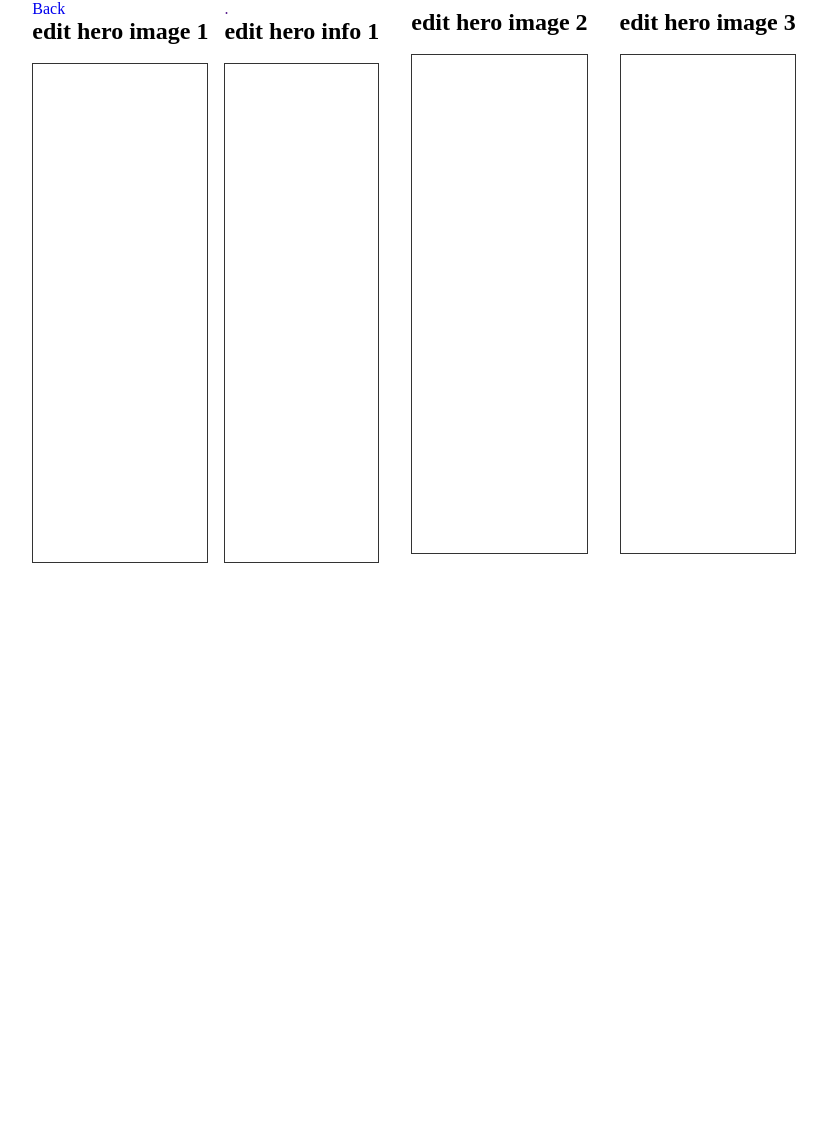
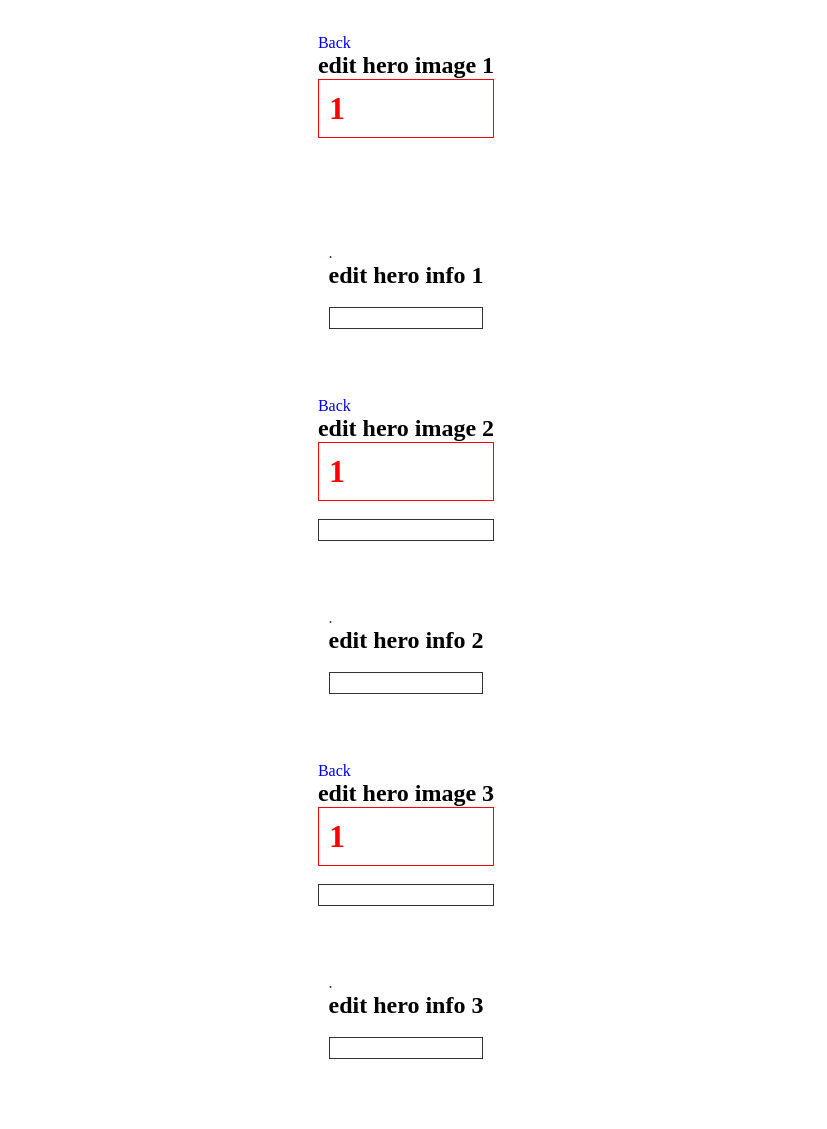
Before and after one commit to VergilKellley/your-restaurant, a PHP site: page /your-restaurant/edit_hero_info.php in a window 1280 px wide. Shown: the whole page, without its empty margins (234-1061 px from the left). Before the commit the page ends 563 px from the top, so only its background shows below. Run offline with PHP 8.4, Linux system fonts and the light colour scheme; the visitor is signed in with stand-in values (Sample User, id 1); data that the repository does not hold is empty; a stand-in replaces the project's code that opens the database connection.

Commit message:
added php variables

```diff
--- a/edit_hero_info.php
+++ b/edit_hero_info.php
@@ -1,11 +1,11 @@
 <?php
 session_start();
 require "backend/db.php";
-// if (!isset($_SESSION["useruid"])) {
+if (!isset($_SESSION["user_id"])) {
 
-//     hero("Location: index.php");
-// }
-require "backend/db.php";
+    header("Location: index");
+}
+
 ?>
 <!DOCTYPE html>
 <html lang="en">
@@ -109,16 +109,23 @@ require "backend/db.php";
 
 <body>
     <section id='hero-edits' class="stylist_info_1_container;"
-        style="display:flex; justify-content:center; place-items:center; margin: 0 auto; gap:1rem; flex-wrap:wrap">
+        style="display:flex; flex-direction:column; justify-content:center; place-items:center; margin: 0 auto; gap:1rem; flex-wrap:wrap">
         <br>
         <div class='mobile-edit-photos' style='max-width:500px'>
-            <div>
+            <div id="hero-img-1">
                 <a href="index.php">Back</a>
                 <h2>edit hero image 1</h2>
+                <?php
+                    if(isset($_SESSION['empty_image_1'])) {
+                        echo "<div style='border:1px solid red; padding:10px'>
+                                <p style='color:red;font-weight:bold; font-size:2rem';>" . $_SESSION['empty_image_1'] . "</p>";
+                        unset ($_SESSION['empty_image_1']);
+                    }
+                ?>
             </div>
             <br>
             <div
-                style=" display: flex; flex-direction:column; align-items:center; gap:1rem; height: 500px; overflow-y:scroll; border:1px solid #333; padding: 10px">
+                style=" display: flex; flex-direction:column; align-items:center; gap:1rem; padding: 10px">
 
                 <?php
                     $hero_info_1_query = "SELECT * FROM hero_img_1";
@@ -163,19 +170,18 @@ require "backend/db.php";
                 </div>
             </div>
         </div>
-        <!-- </div>
-        </div> -->
 
-
+        <br>
+        <br>
         <!-- HERO INFO 1 -->
         <div class='mobile-edit-photos' style='max-width:500px'>
-            <div>
+            <div id="hero-info-1">
                 <a href="">.</a>
                 <h2>edit hero info 1</h2>
             </div>
             <br>
             <div
-                style=" display: flex; flex-direction:column; align-items:center; gap:1rem; height: 500px; overflow-y:scroll; border:1px solid #333; padding: 10px">
+                style=" display: flex; flex-direction:column; align-items:center; gap:1rem; border:1px solid #333; padding: 10px">
 
                 <?php
                     $hero_info_1_query = "SELECT * FROM hero_info_1";
@@ -183,7 +189,7 @@ require "backend/db.php";
                     ?>
                 <?php while ($hero_info_1 = mysqli_fetch_assoc($hero_info_1_result)) : ?>
                 <div class='nth-child-bkgd-color'
-                    style='border:1px solid #333; padding:10px; line-height: 1.5; max-width:100%'>
+                    style='padding:10px; line-height: 1.5; max-width:100%'>
                     <input type="hidden" name="id" value="<?= $hero_info_1['id'] ?>">
                     <?php
                             GLOBAL $hero_id;
@@ -237,24 +243,32 @@ require "backend/db.php";
         </div>
         </div>
 
+        <br>
+        <br>
 
-
-        <br>
         <div class='mobile-edit-photos' style='max-width:500px'>
-            <div>
+            <div id="hero-img-2">
+                <a href="index.php">Back</a>
                 <h2>edit hero image 2</h2>
+                <?php
+                    if(isset($_SESSION['empty_image_2'])) {
+                        echo "<div style='border:1px solid red; padding:10px'>
+                                <p style='color:red;font-weight:bold; font-size:2rem';>" . $_SESSION['empty_image_2'] . "</p>";
+                        unset ($_SESSION['empty_image_2']);
+                    }
+                ?>
             </div>
             <br>
             <div
-                style=" display: flex; flex-direction:column; align-items:center; gap:1rem; height: 500px; overflow-y:scroll; border:1px solid #333; padding: 10px">
+                style=" display: flex; flex-direction:column; align-items:center; gap:1rem;border:1px solid #333; padding: 10px">
 
                 <?php
-                    $hero_info_2_query = "SELECT * FROM hero_info_2";
+                    $hero_info_2_query = "SELECT * FROM hero_img_2";
                     $hero_info_2_result = mysqli_query($conn, $hero_info_2_query);
                     ?>
                 <?php while ($hero_info_2 = mysqli_fetch_assoc($hero_info_2_result)) : ?>
                 <div class='nth-child-bkgd-color'
-                    style='border:1px solid #333; padding:10px; line-height: 1.5; max-width:100%'>
+                    style=' padding:10px; line-height: 1.5; max-width:100%'>
                     <input type="hidden" name="id" value="<?= $hero_info_2['id'] ?>">
                     <?php
                             GLOBAL $hero_id;
@@ -263,13 +277,13 @@ require "backend/db.php";
 
                     <br>
 
-                    <!-- HERO IMAGES -->
+                    <!-- HERO IMAGE 2 -->
 
                     <p style="max-width:100vw">
                         <span style="display:flex; flex-direction:column; align-items:center; font-weight:bold">hero
                             image:
                             <img style='width:100%' src='assets/images/<?= $hero_info_2['hero_img_2'] ?>'
-                                alt="<?= $hero_info_2['hero_img_desc_2']; ?>">
+                                value='<?= $hero_img_2; ?>' alt="<?= $hero_info_2['hero_img_desc_2']; ?>">
                         </span>
                     </p>
                     <p style="max-width:100vw">
@@ -277,12 +291,57 @@ require "backend/db.php";
                             <?= $hero_info_2['hero_img_desc_2']; ?></span>
                     </p>
                     <br>
+
+                    <br>
+                    <?php
+
+                        echo "
+                        <div style='display:flex; justify-content:center; align-items:center; margin-bottom:20px'>
+                        <p><a class='btn btn-edit' href='backend/update_hero_image_2.php?id=" . $hero_info_2['id'] . "'>Edit</a></p>
+                         </div>
+                        </div>";
+                        ?>
+                    <?php endwhile ?>
+                </div>
+            </div>
+        </div>
+
+
+        <br>
+        <br>
+
+        <!-- HERO INFO 2 -->
+<div class='mobile-edit-photos' style='max-width:500px'>
+            <div id="hero-info-2">
+                <a href="">.</a>
+                <h2>edit hero info 2</h2>
+            </div>
+            <br>
+            <div
+                style=" display: flex; flex-direction:column; align-items:center; gap:1rem; border:1px solid #333; padding: 10px">
+
+                <?php
+                    $hero_info_2_query = "SELECT * FROM hero_info_2";
+                    $hero_info_2_result = mysqli_query($conn, $hero_info_2_query);
+                    ?>
+                <?php while ($hero_info_2 = mysqli_fetch_assoc($hero_info_2_result)) : ?>
+                <div class='nth-child-bkgd-color'
+                    style=' padding:10px; line-height: 1.5; max-width:100%'>
+                    <input type="hidden" name="id" value="<?= $hero_info_2['id'] ?>">
+                    <?php
+                            GLOBAL $hero_id;
+                            $hero_id = $hero_info_2['id'];
+                            ?>
+
+                    <br>
+
+                    <br>
                     <p style="max-width:100vw">
                         <span style='font-weight:bold'>top small text: <?= $hero_info_2['hero_top_text_2']; ?></span>
                     </p>
                     <br>
                     <p style="max-width:100vw">
-                        <span style='font-weight:bold'>large text: <?= $hero_info_2['hero_large_text_2']; ?></span>
+                        <span style='font-weight:bold'>large text 1: <?= $hero_info_2['hero_large_text_2']; ?></span>
                     </p>
 
                     <p style="max-width:100vw">
@@ -309,7 +368,7 @@ require "backend/db.php";
                     <?php
 
                         echo "
-                        <div style='display:flex; justify-content:center; align-items:center'>
+                        <div style='display:flex; justify-content:center; align-items:center; margin-bottom:20px'>
                         <p><a class='btn btn-edit' href='backend/update_hero_info_2.php?id=" . $hero_info_2['id'] . "'>Edit</a></p>
                          </div>
                         </div>";
@@ -320,24 +379,31 @@ require "backend/db.php";
         </div>
         </div>
         </div>
-
-
+        <br>
         <br>
         <div class='mobile-edit-photos' style='max-width:500px'>
-            <div>
+            <div id="hero-img-3">
+                <a href="index.php">Back</a>
                 <h2>edit hero image 3</h2>
+                <?php
+                    if(isset($_SESSION['empty_image_3'])) {
+                        echo "<div style='border:1px solid red; padding:10px'>
+                                <p style='color:red;font-weight:bold; font-size:2rem';>" . $_SESSION['empty_image_3'] . "</p>";
+                        unset ($_SESSION['empty_image_3']);
+                    }
+                ?>
             </div>
             <br>
             <div
-                style=" display: flex; flex-direction:column; align-items:center; gap:1rem; height: 500px; overflow-y:scroll; border:1px solid #333; padding: 10px">
+                style=" display: flex; flex-direction:column; align-items:center; gap:1rem; border:1px solid #333; padding: 10px">
 
                 <?php
-                    $hero_info_3_query = "SELECT * FROM hero_info_3";
+                    $hero_info_3_query = "SELECT * FROM hero_img_3";
                     $hero_info_3_result = mysqli_query($conn, $hero_info_3_query);
                     ?>
                 <?php while ($hero_info_3 = mysqli_fetch_assoc($hero_info_3_result)) : ?>
                 <div class='nth-child-bkgd-color'
-                    style='border:1px solid #333; padding:10px; line-height: 1.5; max-width:100%'>
+                    style='padding:10px; line-height: 1.5; max-width:100%'>
                     <input type="hidden" name="id" value="<?= $hero_info_3['id'] ?>">
                     <?php
                             GLOBAL $hero_id;
@@ -346,13 +412,13 @@ require "backend/db.php";
 
                     <br>
 
-                    <!-- HERO IMAGES -->
+                    <!-- HERO IMAGE 3 -->
 
                     <p style="max-width:100vw">
                         <span style="display:flex; flex-direction:column; align-items:center; font-weight:bold">hero
                             image:
                             <img style='width:100%' src='assets/images/<?= $hero_info_3['hero_img_3'] ?>'
-                                alt="<?= $hero_info_3['hero_img_desc_3']; ?>">
+                                value='<?= $hero_img_3; ?>' alt="<?= $hero_info_3['hero_img_desc_3']; ?>">
                         </span>
                     </p>
                     <p style="max-width:100vw">
@@ -360,12 +426,54 @@ require "backend/db.php";
                             <?= $hero_info_3['hero_img_desc_3']; ?></span>
                     </p>
                     <br>
+
+                    <br>
+                    <?php
+
+                        echo "
+                        <div style='display:flex; justify-content:center; align-items:center; margin-bottom:20px'>
+                        <p><a class='btn btn-edit' href='backend/update_hero_image_3.php?id=" . $hero_info_3['id'] . "'>Edit</a></p>
+                         </div>
+                        </div>";
+                        ?>
+                    <?php endwhile ?>
+                </div>
+            </div>
+        </div>
+        <br>
+        <br>
+        <!-- HERO INFO 3 -->
+        <div class='mobile-edit-photos' style='max-width:500px'>
+            <div id="hero-info-3">
+                <a href="">.</a>
+                <h2>edit hero info 3</h2>
+            </div>
+            <br>
+            <div
+                style=" display: flex; flex-direction:column; align-items:center; gap:1rem;border:1px solid #333; padding: 10px">
+
+                <?php
+                    $hero_info_3_query = "SELECT * FROM hero_info_3";
+                    $hero_info_3_result = mysqli_query($conn, $hero_info_3_query);
+                    ?>
+                <?php while ($hero_info_3 = mysqli_fetch_assoc($hero_info_3_result)) : ?>
+                <div class='nth-child-bkgd-color'
+                    style='padding:10px; line-height: 1.5; max-width:100%'>
+                    <input type="hidden" name="id" value="<?= $hero_info_3['id'] ?>">
+                    <?php
+                            GLOBAL $hero_id;
+                            $hero_id = $hero_info_3['id'];
+                            ?>
+
+                    <br>
+
+                    <br>
                     <p style="max-width:100vw">
                         <span style='font-weight:bold'>top small text: <?= $hero_info_3['hero_top_text_3']; ?></span>
                     </p>
                     <br>
                     <p style="max-width:100vw">
-                        <span style='font-weight:bold'>large text: <?= $hero_info_3['hero_large_text_3']; ?></span>
+                        <span style='font-weight:bold'>large text 1: <?= $hero_info_3['hero_large_text_3']; ?></span>
                     </p>
 
                     <p style="max-width:100vw">
@@ -385,14 +493,14 @@ require "backend/db.php";
                             <?= $hero_info_3['hero_bottom_btn_text_3']; ?></span>
                     </p>
                     <p style="max-width:100vw">
-                        <span style='font-weight:bold; overflow-wrap: break-word;'>bottom button link:
+                        <span style='font-weight:bold;overflow-wrap: break-word;'>bottom button link:
                             <?= $hero_info_3['hero_bottom_btn_link_3']; ?></span>
                     </p>
                     <br>
                     <?php
 
                         echo "
-                        <div style='display:flex; justify-content:center; align-items:center'>
+                        <div style='display:flex; justify-content:center; align-items:center; margin-bottom:20px'>
                         <p><a class='btn btn-edit' href='backend/update_hero_info_3.php?id=" . $hero_info_3['id'] . "'>Edit</a></p>
                          </div>
                         </div>";
@@ -403,6 +511,10 @@ require "backend/db.php";
         </div>
         </div>
         </div>
+        </div>
+        <br>
+        <br>
+        <br>
     </section>
     <script src="js/closeModals.js" defer></script>
 </body>
```
